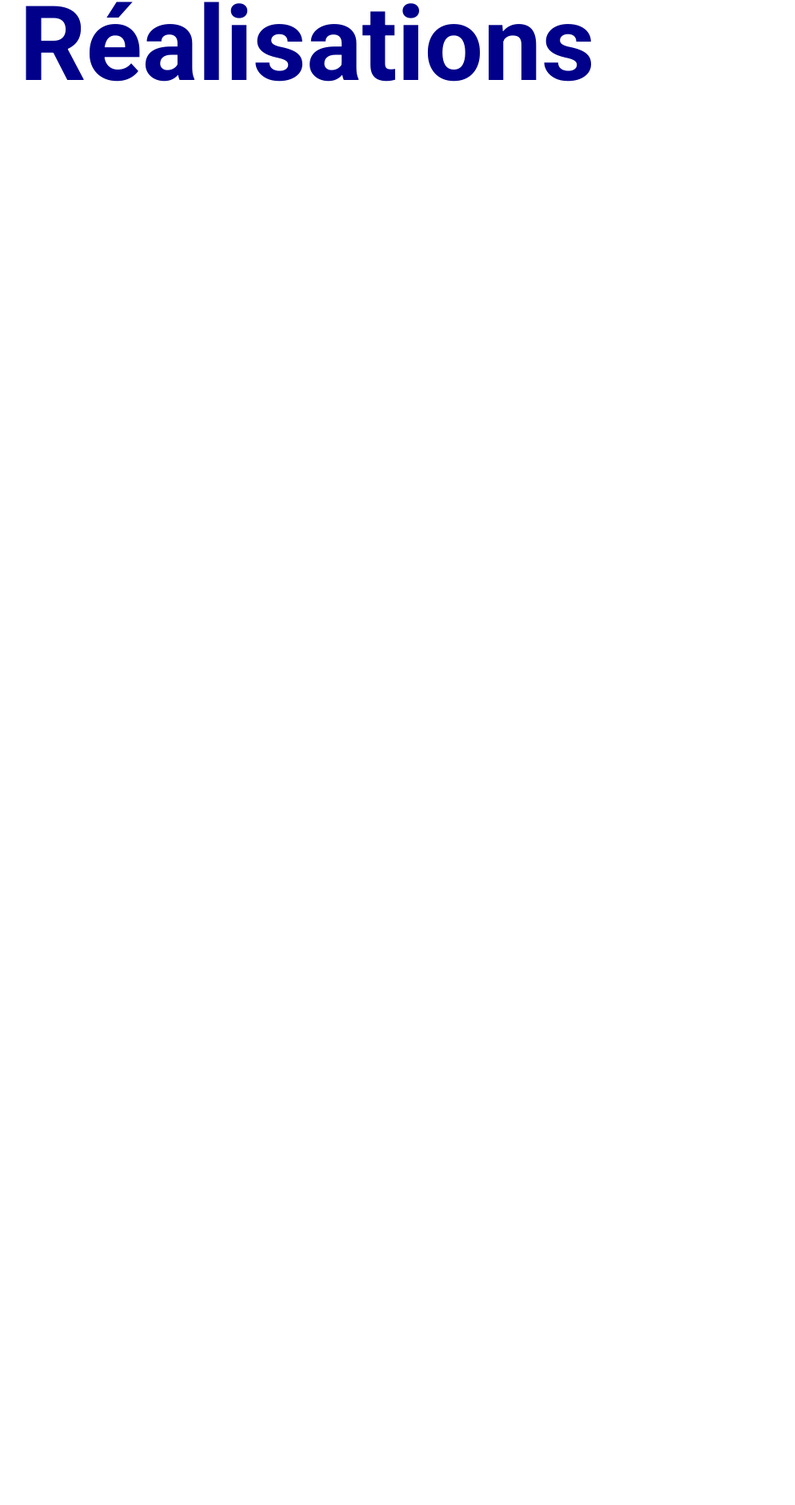
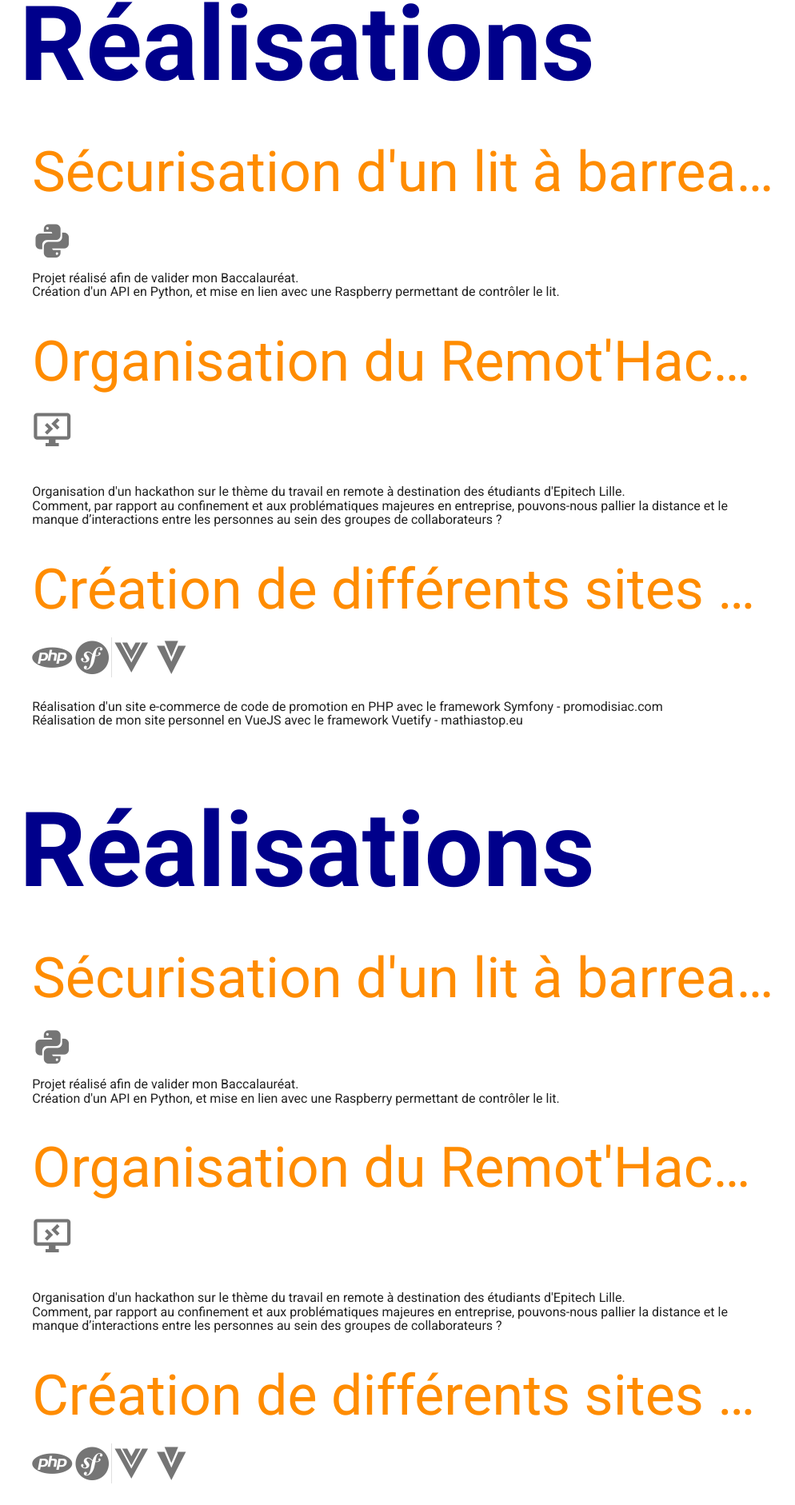
Before and after one commit to mathiastop/cv-site, a Vue app: page / in a window 1280 px wide. Shown: the part 2471-4353 px from the top of the page at 80% size, without its empty margins (134-1128 px from the left). Before the commit the page ends 2636 px from the top, so only its background shows below. Built offline with nearby package versions, Linux system fonts and the light colour scheme.

Commit message:
[~] update realisation component

```diff
--- a/src/components/Experience.vue
+++ b/src/components/Experience.vue
@@ -49,7 +49,7 @@
         </div>
         <v-list>
 
-          <v-list-item two-line>
+          <v-list-item>
             <v-list-item-content>
               <v-list-item-title style="font-size: 70px; color: darkorange">
                 Développeur Web
@@ -65,7 +65,7 @@
             </v-list-item-content>
           </v-list-item>
 
-          <v-list-item>
+          <v-list-item two-line>
             <v-list-item-content>
               <v-list-item-title style="font-size: 70px; color: darkorange">
                 Rayonnage
--- a/src/components/Realisations.vue
+++ b/src/components/Realisations.vue
@@ -6,6 +6,110 @@
         <div style="font-size: 130px; font-weight: bold; color: darkblue">
           Réalisations
         </div>
+        <v-list>
+          <v-list-item>
+            <v-list-item-content>
+              <v-list-item-title style="font-size: 70px; color: darkorange">
+                Sécurisation d'un lit à barreaux
+              </v-list-item-title>
+              <v-list-item-icon>
+                <v-icon class="change-color" size="50">mdi-language-python</v-icon>
+              </v-list-item-icon>
+              <v-list-item-content>
+                Projet réalisé afin de valider mon Baccalauréat.<br/>
+                Création d'un API en Python, et mise en lien avec une Raspberry permettant de contrôler le lit.
+              </v-list-item-content>
+            </v-list-item-content>
+          </v-list-item>
+          <v-list-item two-line>
+            <v-list-item-content>
+              <v-list-item-title style="font-size: 70px; color: darkorange">
+                Organisation du Remot'Hackthon
+              </v-list-item-title>
+              <v-list-item-icon>
+                <v-icon class="change-color" size="50">mdi-remote-desktop</v-icon>
+              </v-list-item-icon>
+              <v-list-item-content>
+                Organisation d'un hackathon sur le thème du travail en remote à destination des étudiants d'Epitech Lille.<br/>
+                Comment, par rapport au confinement et aux problématiques majeures en entreprise, pouvons-nous pallier la distance et le manque d’interactions entre les personnes au sein des groupes de collaborateurs ?
+              </v-list-item-content>
+            </v-list-item-content>
+          </v-list-item>
+          <v-list-item three-line>
+            <v-list-item-content>
+              <v-list-item-title style="font-size: 70px; color: darkorange">
+                Création de différents sites Web
+              </v-list-item-title>
+              <v-list-item-icon>
+                <v-icon class="change-color" size="50">mdi-language-php</v-icon>
+                <v-icon class="change-color" size="50">mdi-symfony</v-icon>
+                <v-divider vertical/>
+                <v-icon class="change-color" size="50">mdi-vuejs</v-icon>
+                <v-icon class="change-color" size="50">mdi-vuetify</v-icon>
+              </v-list-item-icon>
+              <v-list-item-content>
+                Réalisation d'un site e-commerce de code de promotion en PHP avec le framework Symfony - promodisiac.com<br/>
+                Réalisation de mon site personnel en VueJS avec le framework Vuetify - mathiastop.eu
+              </v-list-item-content>
+            </v-list-item-content>
+          </v-list-item>
+        </v-list>
+      </v-col>
+    </v-row>
+    <v-row v-show="$vuetify.breakpoint.smAndUp">
+      <v-col cols="1"></v-col>
+      <v-col cols="10">
+        <div style="font-size: 130px; font-weight: bold; color: darkblue">
+          Réalisations
+        </div>
+        <v-list>
+          <v-list-item>
+            <v-list-item-content>
+              <v-list-item-title style="font-size: 70px; color: darkorange">
+                Sécurisation d'un lit à barreaux
+              </v-list-item-title>
+              <v-list-item-icon>
+                <v-icon class="change-color" size="50">mdi-language-python</v-icon>
+              </v-list-item-icon>
+              <v-list-item-content>
+                Projet réalisé afin de valider mon Baccalauréat.<br/>
+                Création d'un API en Python, et mise en lien avec une Raspberry permettant de contrôler le lit.
+              </v-list-item-content>
+            </v-list-item-content>
+          </v-list-item>
+          <v-list-item two-line>
+            <v-list-item-content>
+              <v-list-item-title style="font-size: 70px; color: darkorange">
+                Organisation du Remot'Hackthon
+              </v-list-item-title>
+              <v-list-item-icon>
+                <v-icon class="change-color" size="50">mdi-remote-desktop</v-icon>
+              </v-list-item-icon>
+              <v-list-item-content>
+                Organisation d'un hackathon sur le thème du travail en remote à destination des étudiants d'Epitech Lille.<br/>
+                Comment, par rapport au confinement et aux problématiques majeures en entreprise, pouvons-nous pallier la distance et le manque d’interactions entre les personnes au sein des groupes de collaborateurs ?
+              </v-list-item-content>
+            </v-list-item-content>
+          </v-list-item>
+          <v-list-item three-line>
+            <v-list-item-content>
+              <v-list-item-title style="font-size: 70px; color: darkorange">
+                Création de différents sites Web
+              </v-list-item-title>
+              <v-list-item-icon>
+                <v-icon class="change-color" size="50">mdi-language-php</v-icon>
+                <v-icon class="change-color" size="50">mdi-symfony</v-icon>
+                <v-divider vertical/>
+                <v-icon class="change-color" size="50">mdi-vuejs</v-icon>
+                <v-icon class="change-color" size="50">mdi-vuetify</v-icon>
+              </v-list-item-icon>
+              <v-list-item-content>
+                Réalisation d'un site e-commerce de code de promotion en PHP avec le framework Symfony - promodisiac.com<br/>
+                Réalisation de mon site personnel en VueJS avec le framework Vuetify - mathiastop.eu
+              </v-list-item-content>
+            </v-list-item-content>
+          </v-list-item>
+        </v-list>
       </v-col>
     </v-row>
   </v-container>
@@ -18,5 +122,7 @@ export default {
 </script>
 
 <style scoped>
-
+.change-color:hover {
+  color: darkblue;
+}
 </style>
```
